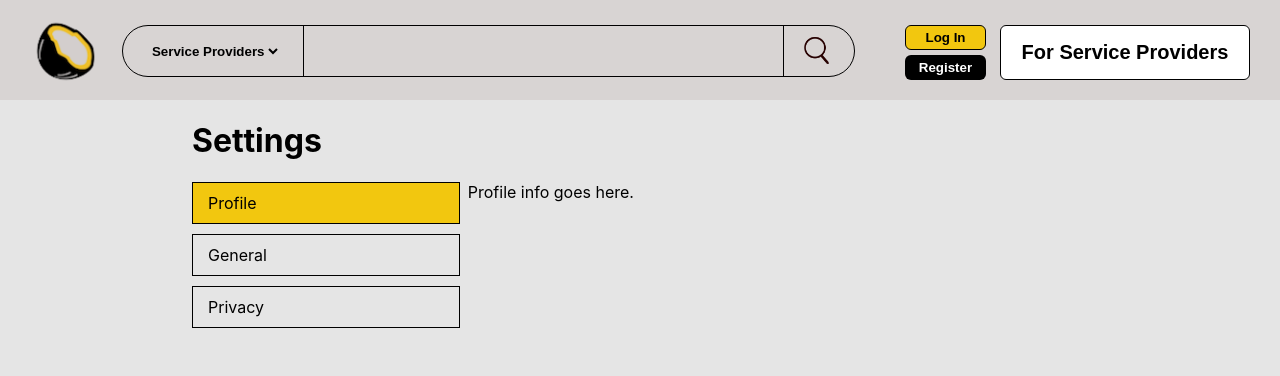
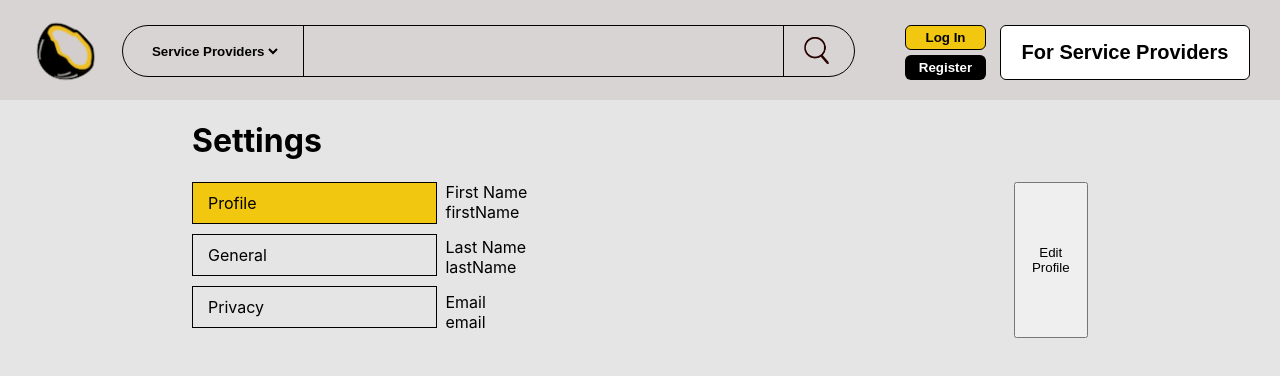
Before and after one commit to manuelquezada23/coconet-final-project, a React (Create React App) app: page /settings-profile in a window 1280 px wide. Shown: the top 376 px of the page. Built offline with nearby package versions, Linux system fonts and the light colour scheme.

Commit message:
added more

```diff
--- a/src/App.css
+++ b/src/App.css
@@ -903,5 +903,27 @@ th {
 }
 
 .SettingsContent {
+  display: flex;
+  flex-direction: column;
+  height: 150px;
+  justify-content: space-between;
   width: 70%;
 }
+
+.ChangeProfileInfoForm{
+  padding-left: 20px;
+  display: flex;
+  flex-direction: column;
+  height: 300px;
+  justify-content: space-between;
+  width: 100%;
+}
+
+input[type=text] {
+  width: 300px;
+}
+
+.saveChangesButton {
+  padding-top: 30px;
+  padding-left: 225px;
+}
--- a/src/Home.js
+++ b/src/Home.js
@@ -17,7 +17,6 @@ function Home() {
             <div className="bodyBack">
                 <img className="background" alt="homeBackground" src={Background}></img>
             </div>
-            {/* <div className="bodyBack"></div> */}
             <div className="bodyFront">
                 <h1 className="bodyHeadingText"><strong>Find Qualified Service Providers<br/>for your project.</strong></h1>
 
--- a/src/Main.js
+++ b/src/Main.js
@@ -14,6 +14,7 @@ import SPLogIn from "./components/login.component"
 import SPSignUp from "./components/provider.component"
 import Search from "./Search.js"
 import SettingsProfile from "./SettingsProfile.js"
+import User from "./User.js"
 import SettingsGeneral from "./SettingsGeneral.js"
 import SettingsPrivacy from "./SettingsPrivacy.js"
 
@@ -39,6 +40,7 @@ const Main = () => {
 
             {/* Settings Pages */}
             <Route exact path='/settings-profile' component={SettingsProfile}></Route>
+            <Route exact path='/settings-profile/user' component={User}></Route>
             <Route exact path='/settings-general' component={SettingsGeneral}></Route>
             <Route exact path='/settings-privacy' component={SettingsPrivacy}></Route>
 
--- a/src/SettingsProfile.js
+++ b/src/SettingsProfile.js
@@ -24,8 +24,17 @@ function SettingsProfile() {
                         </div>
                     </div>
                     <div className='SettingsContent'>
-                        Profile info goes here.
+                        <div>First Name
+                            <div>firstName</div>
+                        </div>
+                        <div>Last Name
+                            <div>lastName</div>
+                        </div>
+                        <div>Email
+                            <div>email</div>
+                        </div>
                     </div>
+                    <button id="editrProfile" onClick={() => {sendToPage("/settings-profile/user")}}>Edit Profile</button>
                 </div>
             </div>
         </React.Fragment>
```
Also changed, not shown: 1 other file (tests, documents, lock files or other folders).
